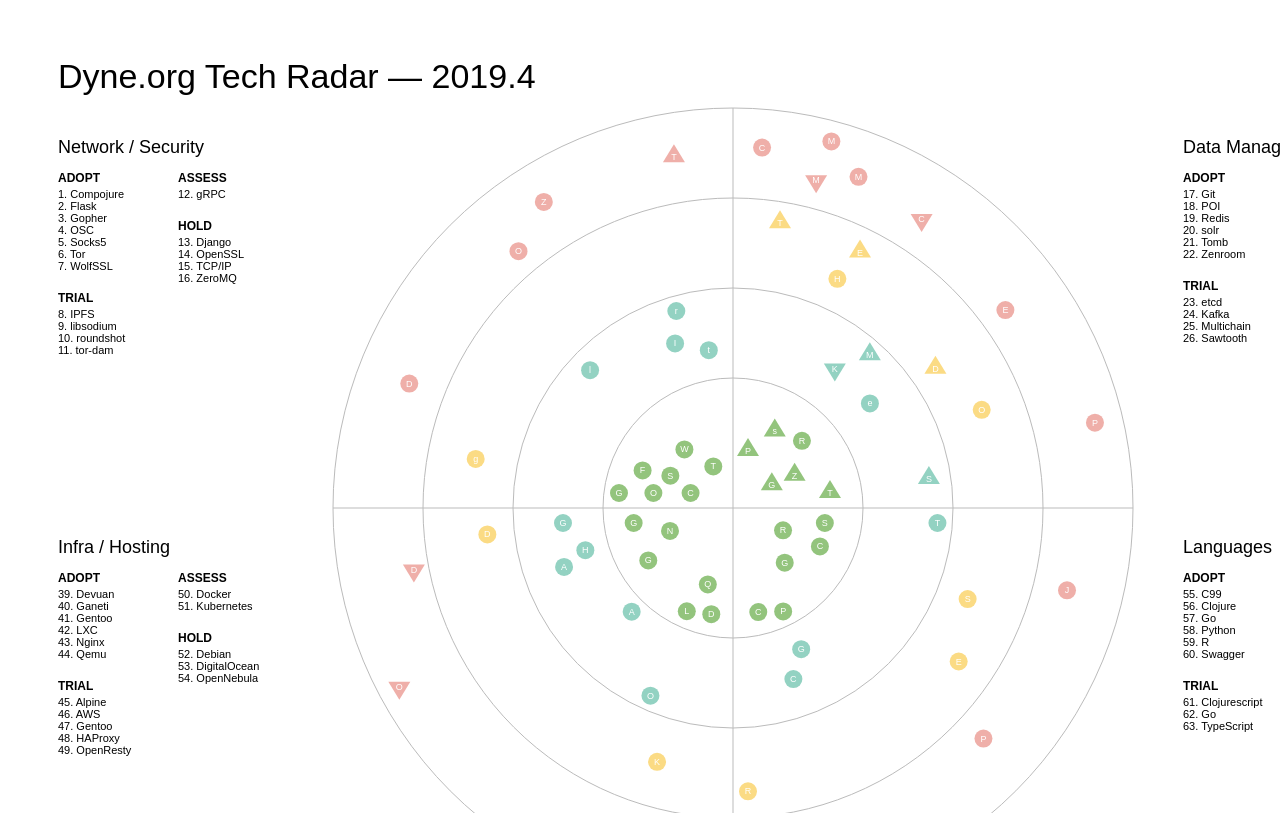
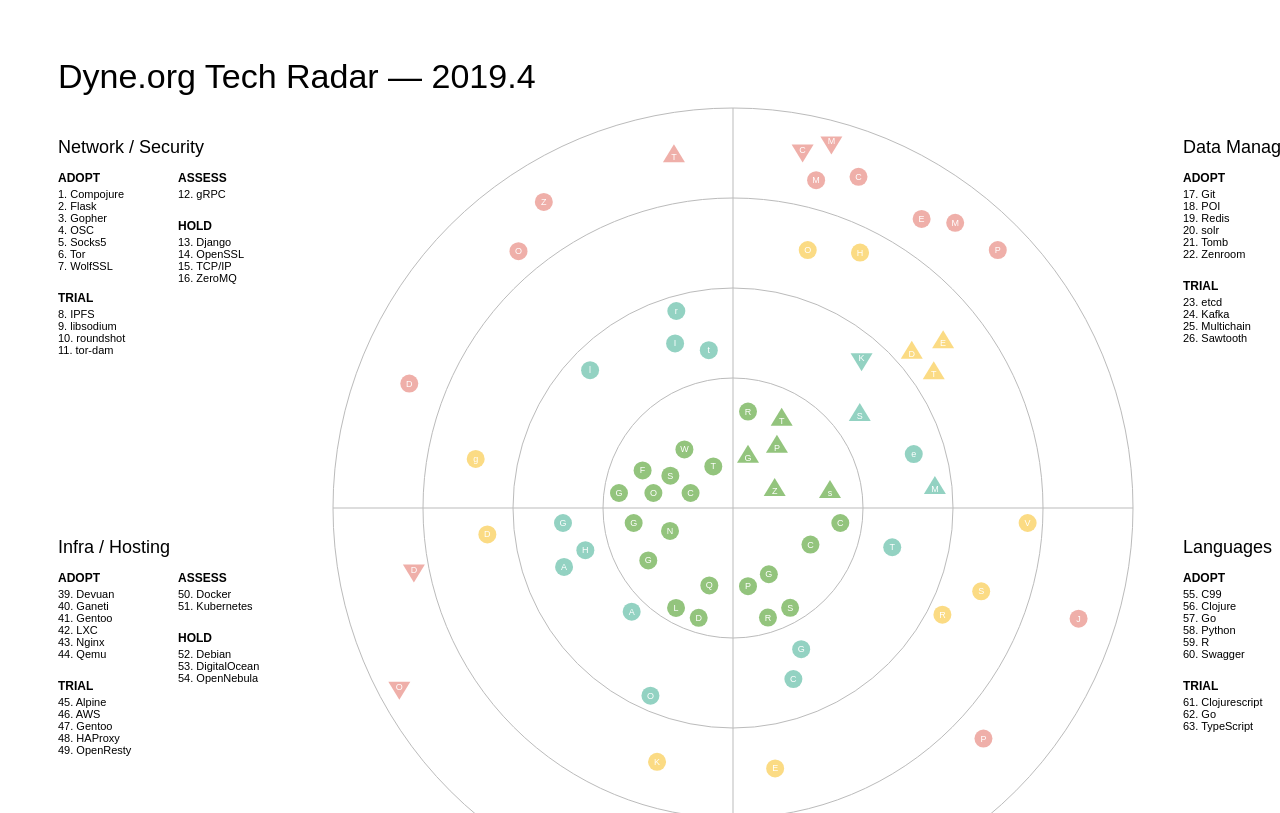
Before and after one commit to dyne/tech-radar, a website: page docs/index.html in a window 1280 px wide. Shown: the top 813 px of the page. Drawn offline with nearby package versions, Linux system fonts and the light colour scheme.

Commit message:
Adding Vlang to the languages under assess

```diff
--- a/docs/index.html
+++ b/docs/index.html
@@ -347,6 +347,14 @@
 			 },
 			 {
 				 quadrant: 0,
+				 ring: 2,
+				 label: "V",
+				 active: true,
+				 link: "https://vlang.io/",
+				 moved: 0
+			 },
+			 {
+				 quadrant: 0,
 				 ring: 1,
 				 label: "TypeScript",
 				 active: true,
```
